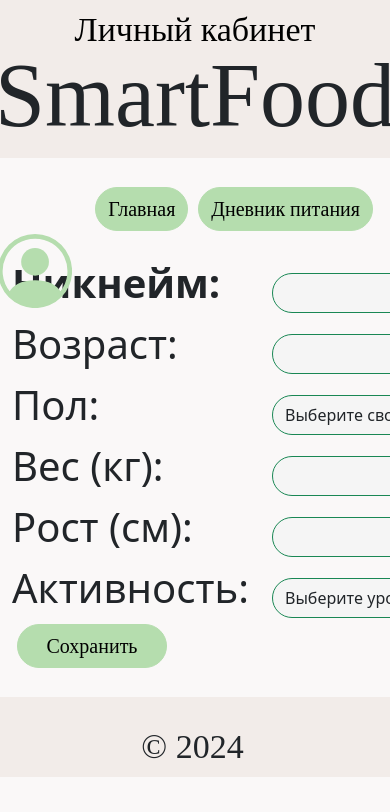
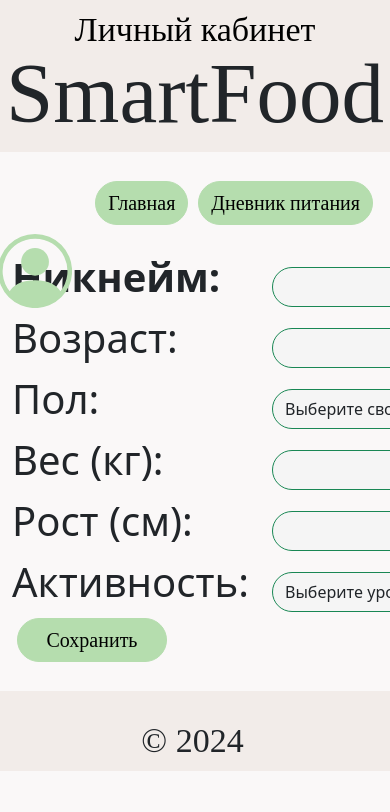
Before and after one commit to stefania-kov/Diet, a plain HTML site: page cabinet.html in a window 390 px wide. Shown: the part 165-977 px from the top of the page. Drawn offline with nearby package versions, Linux system fonts and the light colour scheme; a web font is replaced by a local one.

Commit message:
Редактирование названия

```diff
--- a/stylecab1.css
+++ b/stylecab1.css
@@ -126,7 +126,7 @@ h1 {
   h1 {
     display: flex;
     flex-wrap: wrap;
-    font-size: 90px !important;
+    font-size: 85px !important;
     margin-top: -20px !important;
     font-family: "Abhaya Libre";
   }
```
